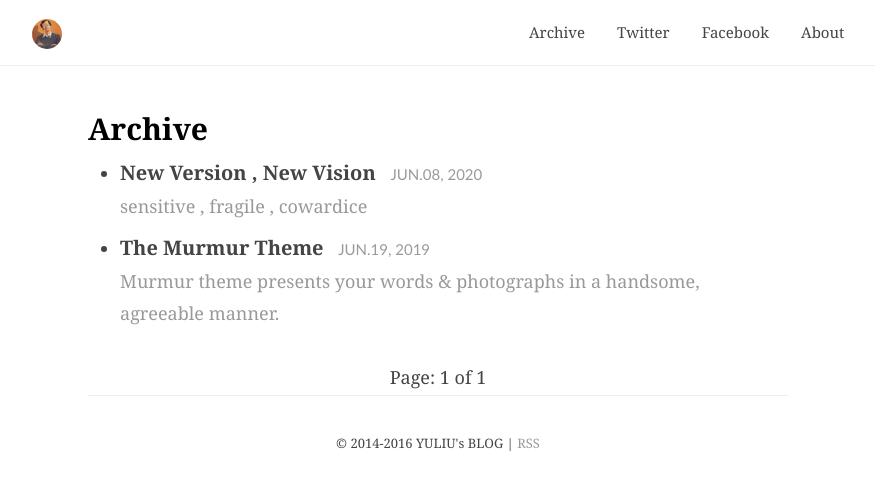
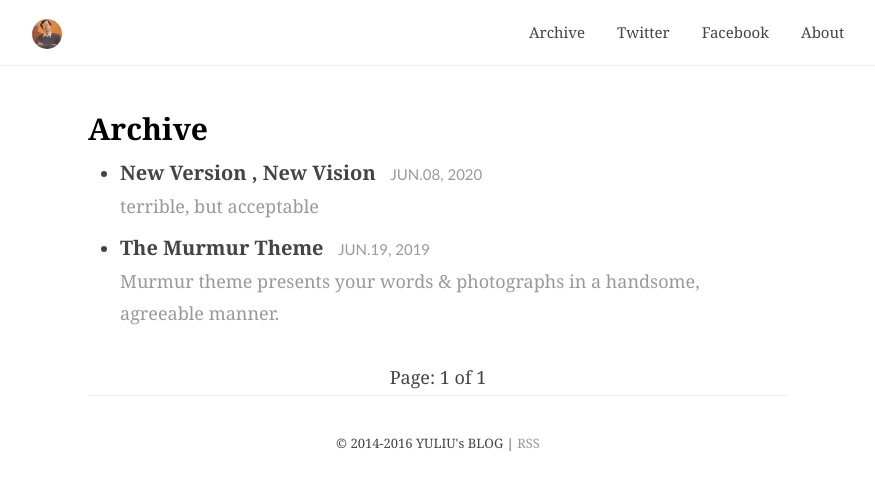
Before and after one commit to JaydenYL/JaydenYL.github.io, a Jekyll site: the page built from archive/index.html, in a window 1280 px wide. Shown: the top 490 px of the page, without its empty margins (202-1077 px from the left). Built offline with Jekyll 4.4.1, drawn with Linux system fonts in a browser that asks for light colours; the list of posts is cut into pages by our own code; comment, search, counter and statistics services are not loaded.

Commit message:
update 2020-06-09-new-version.io

```diff
--- a/_posts/2020-06-09-new-version.md
+++ b/_posts/2020-06-09-new-version.md
@@ -7,7 +7,7 @@ author: Jayden Yu
 cover: "https://i.loli.net/2020/06/09/GcBXCwJVdiqP9F1.jpg"
 cover_display: True
 location: Sydney, Australia
-description: sensitive , fragile , cowardice
+description: terrible, but acceptable
 tail: I'm a tail
 ---
 
```
